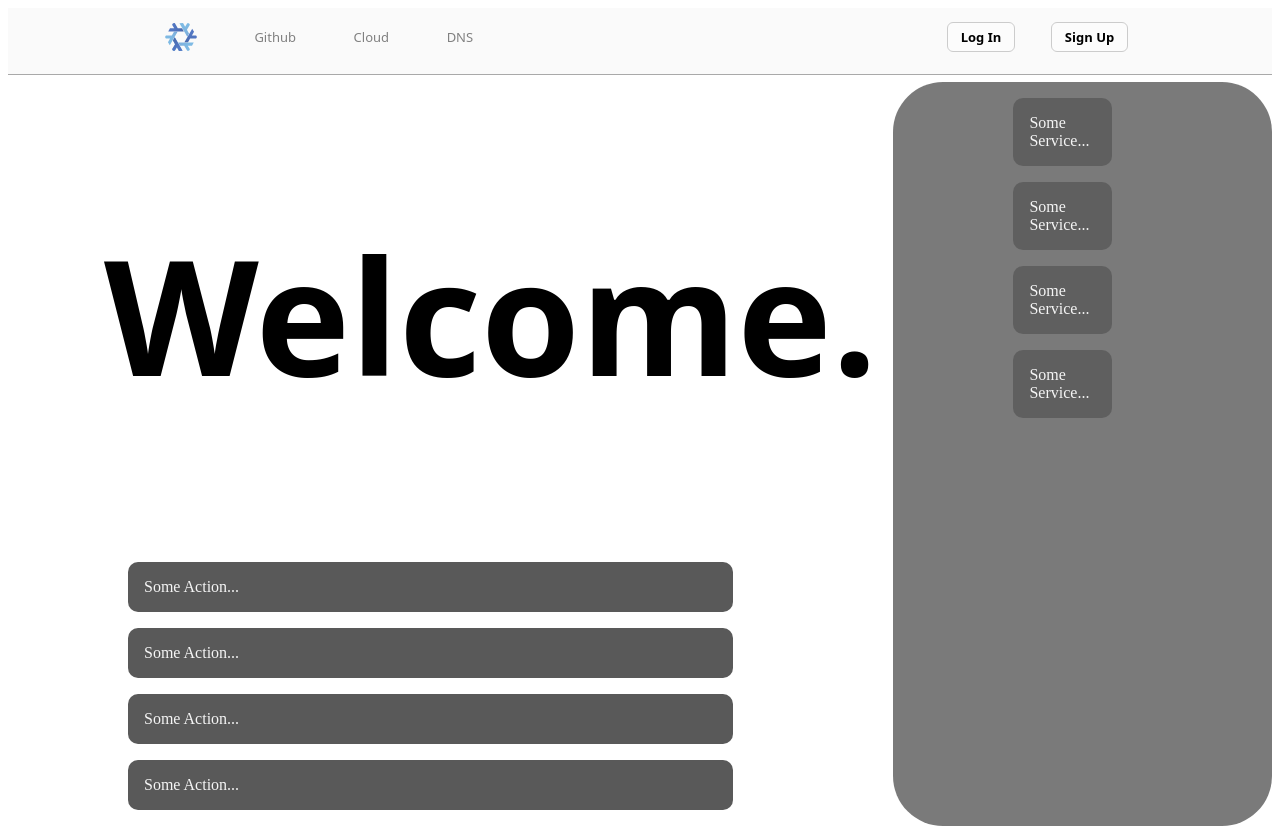
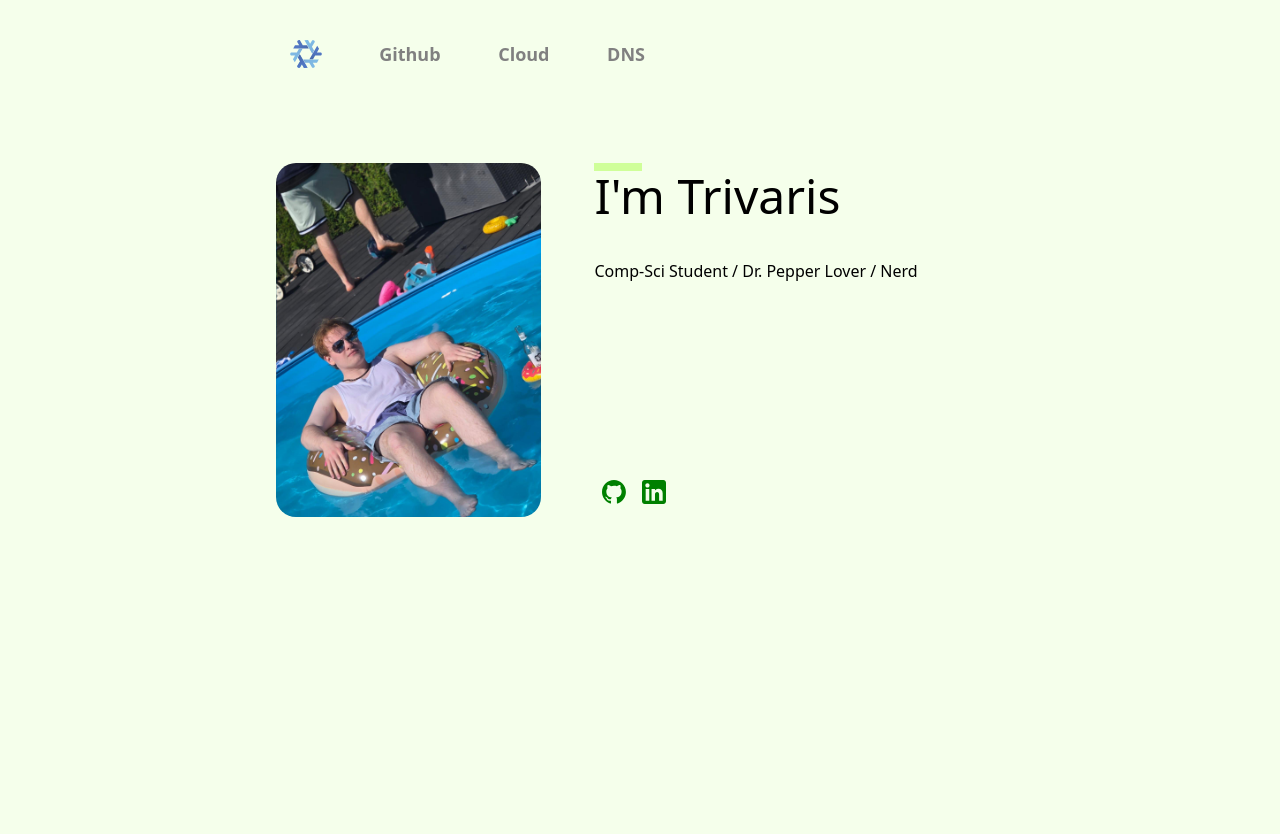
Before and after one commit to Trivaris/Homepage, a SvelteKit app: page / in a window 1280 px wide. After the commit the page ends 800 px from the top, so only its background shows below. Built offline with nearby package versions, Linux system fonts and the light colour scheme.

Commit message:
feat: Improved Hero Landing PAge

```diff
--- /dev/null
+++ b/src/lib/assets/logos/Github.svelte
@@ -0,0 +1,20 @@
+<style>
+    .icon {
+        color: green;
+        width: 1.5rem;
+        margin: 0.5rem;
+    }
+
+    .icon:hover {
+        color: var(--accent-color);
+    }
+</style>
+
+<svg class="icon" viewBox="0 0 98 96" xmlns="http://www.w3.org/2000/svg">
+    <path
+        fill-rule="evenodd"
+        clip-rule="evenodd"
+        d="M48.854 0C21.839 0 0 22 0 49.217c0 21.756 13.993 40.172 33.405 46.69 2.427.49 3.316-1.059 3.316-2.362 0-1.141-.08-5.052-.08-9.127-13.59 2.934-16.42-5.867-16.42-5.867-2.184-5.704-5.42-7.17-5.42-7.17-4.448-3.015.324-3.015.324-3.015 4.934.326 7.523 5.052 7.523 5.052 4.367 7.496 11.404 5.378 14.235 4.074.404-3.178 1.699-5.378 3.074-6.6-10.839-1.141-22.243-5.378-22.243-24.283 0-5.378 1.94-9.778 5.014-13.2-.485-1.222-2.184-6.275.486-13.038 0 0 4.125-1.304 13.426 5.052a46.97 46.97 0 0 1 12.214-1.63c4.125 0 8.33.571 12.213 1.63 9.302-6.356 13.427-5.052 13.427-5.052 2.67 6.763.97 11.816.485 13.038 3.155 3.422 5.015 7.822 5.015 13.2 0 18.905-11.404 23.06-22.324 24.283 1.78 1.548 3.316 4.481 3.316 9.126 0 6.6-.08 11.897-.08 13.526 0 1.304.89 2.853 3.316 2.364 19.412-6.52 33.405-24.935 33.405-46.691C97.707 22 75.788 0 48.854 0z"
+        fill="currentcolor"
+    />
+</svg>
--- /dev/null
+++ b/src/lib/assets/logos/LinkedIn.svelte
@@ -0,0 +1,28 @@
+<style>
+    .icon {
+        color: green;
+        width: 1.5rem;
+        margin: 0.5rem;
+    }
+
+    .icon:hover {
+        color: var(--accent-color);
+    }
+
+    .logoBackground {
+        color: var(--background-color);
+    }
+</style>
+
+<svg class="icon" viewBox="0 0 72 72" xmlns="http://www.w3.org/2000/svg">
+    <g fill="none" fill-rule="evenodd">
+        <path
+            d="M8,72 L64,72 C68.418278,72 72,68.418278 72,64 L72,8 C72,3.581722 68.418278,-8.11624501e-16 64,0 L8,0 C3.581722,8.11624501e-16 -5.41083001e-16,3.581722 0,8 L0,64 C5.41083001e-16,68.418278 3.581722,72 8,72 Z"
+            fill="currentcolor"
+        />
+        <path class="logoBackground"
+            d="M62,62 L51.315625,62 L51.315625,43.8021149 C51.315625,38.8127542 49.4197917,36.0245323 45.4707031,36.0245323 C41.1746094,36.0245323 38.9300781,38.9261103 38.9300781,43.8021149 L38.9300781,62 L28.6333333,62 L28.6333333,27.3333333 L38.9300781,27.3333333 L38.9300781,32.0029283 C38.9300781,32.0029283 42.0260417,26.2742151 49.3825521,26.2742151 C56.7356771,26.2742151 62,30.7644705 62,40.051212 L62,62 Z M16.349349,22.7940133 C12.8420573,22.7940133 10,19.9296567 10,16.3970067 C10,12.8643566 12.8420573,10 16.349349,10 C19.8566406,10 22.6970052,12.8643566 22.6970052,16.3970067 C22.6970052,19.9296567 19.8566406,22.7940133 16.349349,22.7940133 Z M11.0325521,62 L21.769401,62 L21.769401,27.3333333 L11.0325521,27.3333333 L11.0325521,62 Z"
+            fill="currentcolor"
+        />
+    </g>
+</svg>
--- a/src/routes/+layout.svelte
+++ b/src/routes/+layout.svelte
@@ -1,10 +1,9 @@
 <script lang="ts">
-  import Navbar from './Navbar.svelte';
+	import Navbar from './Navbar.svelte';
 
 	import { injectAnalytics } from '@vercel/analytics/sveltekit'
 	import { injectSpeedInsights } from '@vercel/speed-insights/sveltekit';
 	import favicon from '$lib/assets/favicon.svg';
-	import logo from '$lib/assets/nix.svg';
 
 	let { children } = $props();
 
@@ -16,14 +15,13 @@
 	<link rel="icon" href={favicon} />
 </svelte:head>
 
-<header>
-	<Navbar />
-</header>
-
+<Navbar />
 {@render children?.()}
-
 <style>
-	* {
-		background-color: hsla(0,0%,98%,1);
+	:root {
+		--accent-color: hsla(88,100%,80%,1);
+		--background-color: hsla(88,100%,96%,1);
+		background-color: var(--background-color);
+		font-family: "Noto Sans", sans-serif;
 	}
 </style>
--- a/src/routes/+page.svelte
+++ b/src/routes/+page.svelte
@@ -1,82 +1,15 @@
+<script lang="ts">
+    import Hero from './Hero.svelte';
+</script>
+
+<div class="hero">
+    <Hero />
+</div>
+
 <style>
-    ul {
-        list-style: none;
-    }
-
-    .main {
+    .hero {
         display: flex;
-    }
-
-    .sub-left {
-        display: flex;
-        width: 100%;
-        flex-direction: column;
-        justify-content: space-between;
-    }
-    .sub-right {
-        display: flex;
-        width: 100%;
-        justify-content: center;
         align-content: center;
-    }
-
-
-    .welcome-text {
-        font-family: "Noto Sans", sans-serif;
-        font-size: 10rem;
-        margin-left: 5rem;
-        padding: 1rem;
-    }
-
-    .action-button {
-        background-color: hsla(0,0%,35%,1);
-        border-radius: 10px;
-        color: hsla(0,0%,96%,1);
-        padding: 1rem;
-        margin-right: 10rem;
-        margin-left: 5rem;
-        margin-bottom: 1rem;
-    }
-
-    .service-status {
-        background-color: hsla(0,0%,35%,0.8);
-        border-radius: 10px;
-        color: hsla(0,0%,96%,1);
-        padding: 1rem;
-        margin-right: 10rem;
-        margin-left: 5rem;
-        margin-bottom: 1rem;
-    }
-
-    .services {
-        border-radius: 50px;
-        background-color: hsla(0,0%,35%,0.8);
-
+        margin-top: 5%;
     }
 </style>
-
-<div class="main">
-    <div class="sub-left">
-        <div>
-            <h1 class="welcome-text">Welcome.</h1>
-        </div>
-        <div class="actions">
-            <ul>
-                <li><div class="action-button">Some Action...</div></li>
-                <li><div class="action-button">Some Action...</div></li>
-                <li><div class="action-button">Some Action...</div></li>
-                <li><div class="action-button">Some Action...</div></li>
-            </ul>
-        </div>
-    </div>
-    <div class="sub-right">
-        <div class="services">
-            <ul>
-                <li><div class="service-status">Some Service...</div></li>
-                <li><div class="service-status">Some Service...</div></li>
-                <li><div class="service-status">Some Service...</div></li>
-                <li><div class="service-status">Some Service...</div></li>
-            </ul>
-        </div>
-    </div>
-</div>
--- /dev/null
+++ b/src/routes/Hero.svelte
@@ -0,0 +1,61 @@
+<script lang="ts">
+    import meImage from '$lib/assets/me.jpeg';
+    import Github from '$lib/assets/logos/Github.svelte';
+    import LinkedIn from '$lib/assets/logos/LinkedIn.svelte';
+</script>
+
+<style>
+    .main {
+        display: flex;
+        margin: 0% 20%;
+    }
+
+    .heroImage {
+        width: 35%;
+        border-radius: 20px;
+        margin-left: 2%;
+        margin-right: 7%;
+    }
+
+    .introText {
+        margin-top: 0px;
+        padding-top: 0px;
+        font-size: 3rem;
+        font-weight: 500;
+    }
+
+    .introTextAccent {
+        background-color: var(--accent-color);
+        width: 3rem;
+        height: 0.5rem;
+        margin-bottom: -0.5rem;
+        padding-bottom: 0px;
+    }
+
+    .right {
+        display: flex;
+        justify-content: space-between;
+        flex-direction: column;
+    }
+
+    .links {
+        display: flex;
+        flex-direction: row;
+    }
+
+</style>
+
+<div class="main">
+    <img class="heroImage" src={meImage} alt="me">
+    <div class="right">
+        <div class="intro">
+            <div class="introTextAccent"></div>
+            <h1 class="introText">I'm Trivaris</h1>
+            <p>Comp-Sci Student / Dr. Pepper Lover / Nerd</p>
+        </div>
+        <div class="links">
+            <a href="https://github.com/trivaris/"><Github /></a>
+            <a href="https://www.linkedin.com/in/torben-joneit-094070380/"><LinkedIn /></a>
+        </div>
+    </div>
+</div>
--- a/src/routes/Navbar.svelte
+++ b/src/routes/Navbar.svelte
@@ -10,30 +10,27 @@
 		<a class="navitem navlink" href="https://dash.cloudflare.com/">DNS</a>
 	</div>
 	<div class="navbar-right">
-		<a class="navitem navbutton" href="/login">Log In</a>
-		<a class="navitem navbutton" href="/singup">Sign Up</a>
+		<a class="navitem navbutton" href="/login">Admin</a>
 	</div>
 </nav>
-<hr />
-
 
 <style>
 	.navbar {
 		display: flex;
 		justify-content: space-between;
 		align-items: center;
-		padding: 0.5rem 8rem;
+		padding: 2% 20%;
 	}
 
 	.navbar-left {
 		display: flex;
-		justify-content: space-evenly;
+		justify-content: space-between;
 		align-items: center;
 	}
 
 	.navitem {
-		font-family: "Noto Sans", sans-serif;
-		font-size: small;
+		font-size: large;
+		font-weight: bold;
 		margin: 0rem 1rem;
 		padding: 0.3rem 0.8rem;
 		text-decoration: none;
@@ -49,7 +46,21 @@
 		color: black;
 	}
 
+	.navbar-right {
+		display: flex;
+		justify-content: space-between;
+		align-items: center;
+		position: relative;
+	}
+
 	.navbutton {
+		opacity: 0;
+		color: black;
+		transition: opacity 0.3s ease;
+	}
+
+	.navbar-right:hover .navbutton {
+		opacity: 1;
 		font-weight: 600;
 		background: hsla(0,0%,99%,1);
 		color: black;
@@ -63,9 +74,4 @@
 		width: 2rem;
 	}
 
-	hr {
-		border: none;
-		height: 0.5px;
-		background: darkgray;
-	}
 </style>
```
Also changed, not shown: src/lib/assets/github-mark.svg (added), src/lib/assets/me.jpeg (added).
